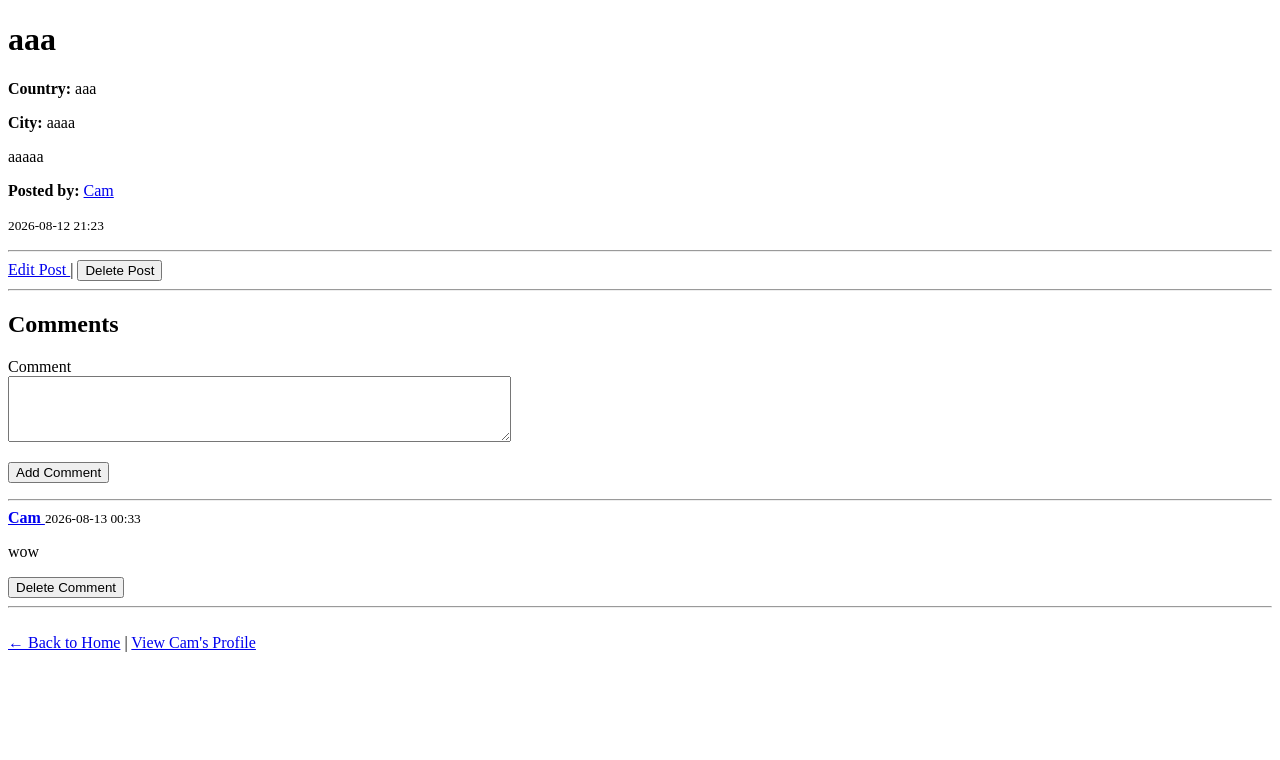
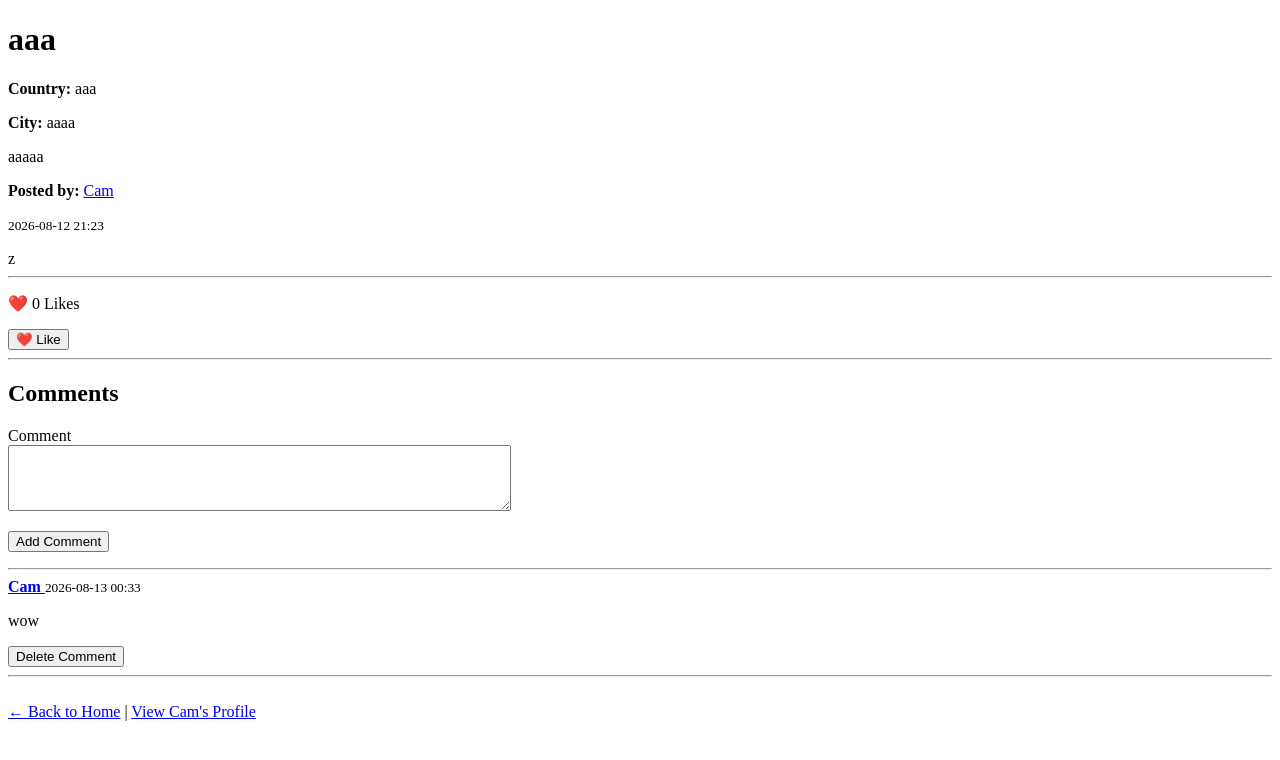
Before and after one commit to camaliyev/travel-social, a Flask app: page /post/1 in a window 1280 px wide. Shown: the top 760 px of the page. Run offline with Flask 3, Linux system fonts and the light colour scheme; a user stored in the database is signed in.

Commit message:
Add like functionality to travel posts

```diff
--- a/routes.py
+++ b/routes.py
@@ -4,7 +4,7 @@ from flask import render_template, redirect, url_for, flash
 from app import app
 from extensions import db
 from forms import RegistrationForm, LoginForm, TravelPostForm, CommentForm
-from models import User, TravelPost, Comment
+from models import User, TravelPost, Comment, Like
 from flask_login import login_user, logout_user, login_required, current_user
 
 
@@ -180,3 +180,24 @@ def delete_comment(comment_id):
     flash("Comment deleted successfully!")
 
     return redirect(url_for("post_detail", post_id=post_id))
+
+
+@app.route("/like_post/<int:post_id>", methods=["POST"])
+@login_required
+def like_post(post_id):
+    post = TravelPost.query.get_or_404(post_id)
+
+    existing_like = Like.query.filter_by(user_id=current_user.id, post_id=post.id).first()
+
+    if existing_like:
+        db.session.delete(existing_like)
+        db.session.commit()
+        flash("You have unliked this post.")
+
+    else:
+        like = Like(user_id=current_user.id, post_id=post.id)
+        db.session.add(like)
+        db.session.commit()
+        flash("You have liked this post.")
+
+    return redirect(url_for("post_detail", post_id=post.id))
--- a/templates/post_detail.html
+++ b/templates/post_detail.html
@@ -1,10 +1,12 @@
 <!DOCTYPE html>
 <html lang="en">
+
 <head>
     <meta charset="UTF-8">
     <meta name="viewport" content="width=device-width, initial-scale=1.0">
     <title>{{ post.title }}</title>
 </head>
+
 <body>
 
     <h1>{{ post.title }}</h1>
@@ -30,24 +32,22 @@
 
     <p>
         <small>{{ post.created_at.strftime("%Y-%m-%d %H:%M") }}</small>
-    </p>
+    </p>z
 
     <hr>
 
-    {% if current_user.is_authenticated and current_user.id == post.user_id %}
+    <!-- Like section starts here -->
 
-        <a href="{{ url_for('edit_post', post_id=post.id) }}">
-            Edit Post
-        </a>
+    <p>
+        ❤️ {{ post.likes|length }} Likes
+    </p>
 
-        |
-
-        <form action="{{ url_for('delete_post', post_id=post.id) }}"
-              method="POST"
-              style="display:inline;">
-            <button type="submit">Delete Post</button>
+    {% if current_user.is_authenticated %}
+    <form action="{{ url_for('like_post', post_id=post.id) }}" method="POST">
+        <button type="submit">
+            ❤️ Like
+        </button>
     </form>
-
     {% endif %}
 
     <hr>
@@ -103,9 +103,7 @@
 
         {% if current_user.is_authenticated and current_user.id == comment.user_id %}
 
-                    <form action="{{ url_for('delete_comment', comment_id=comment.id) }}"
-                          method="POST"
-                          style="display:inline;">
+        <form action="{{ url_for('delete_comment', comment_id=comment.id) }}" method="POST" style="display:inline;">
 
             <button type="submit">
                 Delete Comment
@@ -138,4 +136,5 @@
     </a>
 
 </body>
+
 </html>
```
Also changed, not shown: models.py (+10 -1 lines), instance/travel_social.db. Lines whose indentation alone changed are shown as unchanged.
